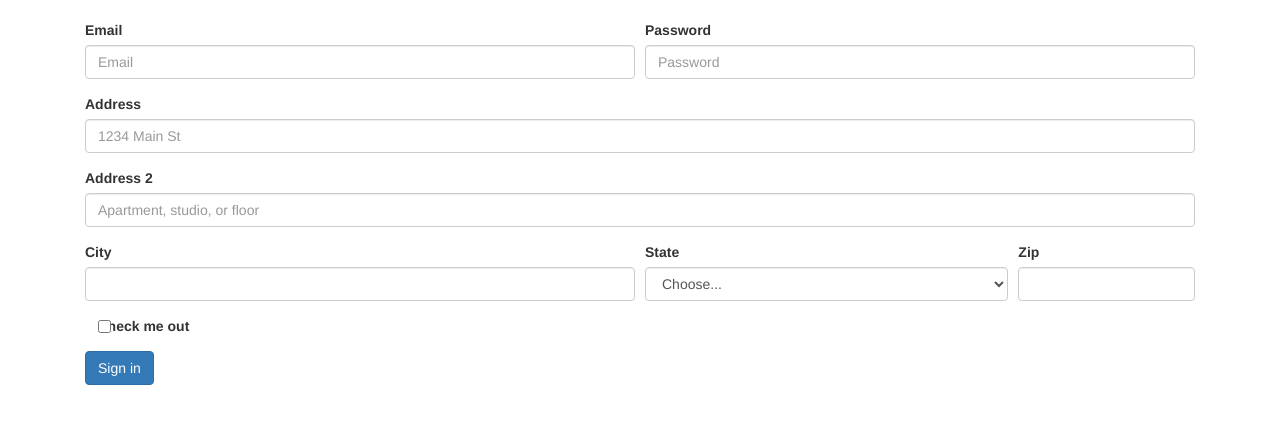
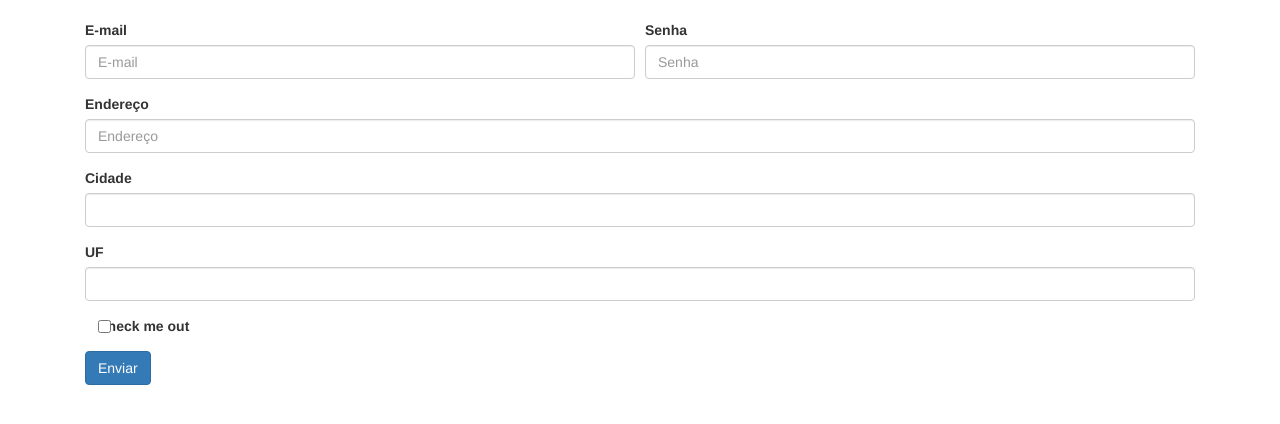
Before and after one commit to ifpb-sr/sisriso, a Flask app: page /dentista/cadastro in a window 1280 px wide. Shown: the part 62-486 px from the top of the page. Run offline with Flask 2, Linux system fonts and the light colour scheme; parts of the project's set-up code (start-up, migrations or seed data) failed here and were passed over; some libraries are stand-ins or nearby versions.

Commit message:
Update cadastro_dentista.html

```diff
--- a/templates/dentistas/cadastro_dentista.html
+++ b/templates/dentistas/cadastro_dentista.html
@@ -1,3 +1,4 @@
+
 {% extends "base.html" %}
 {% import "bootstrap/wtf.html" as wtf %}
 
@@ -8,38 +9,25 @@
 <form>
   <div class="form-row">
     <div class="form-group col-md-6">
-        <label for="inputEmail4">Email</label>
-        <input type="email" class="form-control" id="inputEmail4" placeholder="Email">
+      <label for="botaoemail">E-mail</label>
+      <input type="email" class="form-control" id="botaoemail" placeholder="E-mail">
     </div>
     <div class="form-group col-md-6">
-        <label for="inputPassword4">Password</label>
-        <input type="password" class="form-control" id="inputPassword4" placeholder="Password">
+      <label for="botaosenha">Senha</label>
+      <input type="senha" class="form-control" id="botaosenha" placeholder="Senha">
     </div>
   </div>
   <div class="form-group">
-      <label for="inputAddress">Address</label>
-      <input type="text" class="form-control" id="inputAddress" placeholder="1234 Main St">
+    <label for="botaoendereço">Endereço</label>
+    <input type="endereço" class="form-control" id="botaoendereço" placeholder="Endereço">
   </div>
   <div class="form-group">
-      <label for="inputAddress2">Address 2</label>
-      <input type="text" class="form-control" id="inputAddress2" placeholder="Apartment, studio, or floor">
+      <label for="botaocidade">Cidade</label>
+      <input type="cidade" class="form-control" id="botaocidade">
     </div>
-    <div class="form-row">
-      <div class="form-group col-md-6">
-        <label for="inputCity">City</label>
-        <input type="text" class="form-control" id="inputCity">
-      </div>
-      <div class="form-group col-md-4">
-        <label for="inputState">State</label>
-        <select id="inputState" class="form-control">
-          <option selected>Choose...</option>
-          <option>...</option>
-        </select>
-      </div>
-      <div class="form-group col-md-2">
-        <label for="inputZip">Zip</label>
-        <input type="text" class="form-control" id="inputZip">
-      </div>
+    <div class="form-group">
+      <label for="botaouf">UF</label>
+      <input type="uf" class="form-control" id="botaouf">
     </div>
   <div class="form-group">
     <div class="form-check">
@@ -49,7 +37,7 @@
       </label>
     </div>
   </div>
-    <button type="submit" class="btn btn-primary">Sign in</button>
+  <button type="submit" class="btn btn-primary">Enviar</button>
 </form>
 
 {% endblock %}
```
Lines whose indentation alone changed are shown as unchanged.
